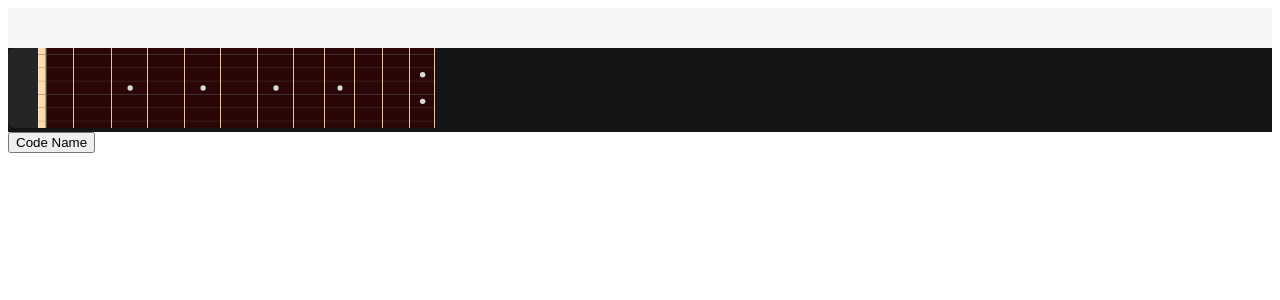
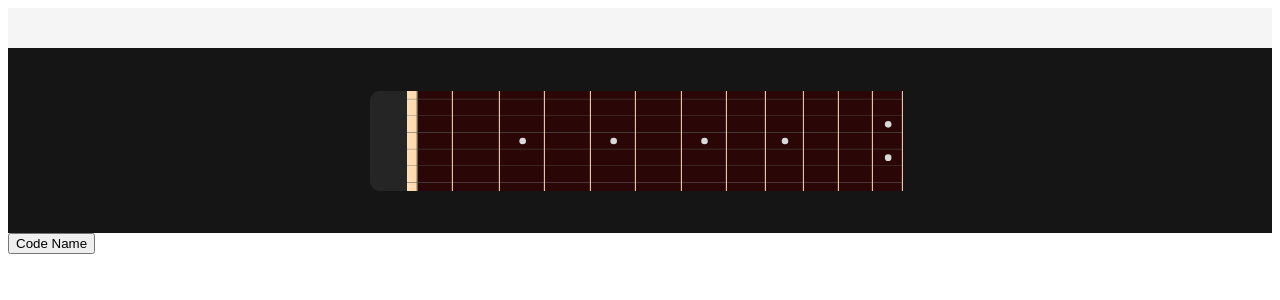
Before and after one commit to pray92/open-code-generator, a React (Create React App) app: page / in a window 1280 px wide. Shown: the top 300 px of the page. Built offline with nearby package versions, Linux system fonts and the light colour scheme.

Commit message:
기타 프리뷰 구현

```diff
--- a/src/component/GuitarPreview.css
+++ b/src/component/GuitarPreview.css
@@ -1,8 +1,36 @@
+.guitar-preview-container {
+  width: 100%;
+  height: 185px;
+  overflow-x: hidden;
+
+  background-color: #151515;
+
+  /* Inside auto layout */
+  flex: none;
+  order: 1;
+  align-self: stretch;
+  flex-grow: 0;
+}
+
 .guitar-preview {
-  padding: 0px;
-  background-color: #151515;
+  position: relative;
+  width: 540px;
+  height: 80px;
+  left: calc(50% - 540px / 2);
+  top: calc(50% - 100px / 2);
+}
+
+@media (width <= 540px) {
+  .guitar-preview-container {
+    height: 200px;
+    overflow-x: scroll;
+  }
+
+  .guitar-preview {
+    left: 0px;
+  }
 }
 
 .guitar-preview img {
-  height: 80px;
+  height: 100px;
 }
--- a/src/component/GuitarPreview.js
+++ b/src/component/GuitarPreview.js
@@ -16,6 +16,7 @@ import "./GuitarPreview.css";
 
 const GuitarPreview = () => {
   return (
+    <div className="guitar-preview-container">
       <div className="guitar-preview">
         <img src={Pitch} alt="Start Pitch Set" />
         <img src={Fret1} alt="Fret-1" />
@@ -31,6 +32,7 @@ const GuitarPreview = () => {
         <img src={Fret11} alt="Fret-11" />
         <img src={Fret12} alt="Fret-12" />
       </div>
+    </div>
   );
 }
 
```
Lines whose indentation alone changed are shown as unchanged.
